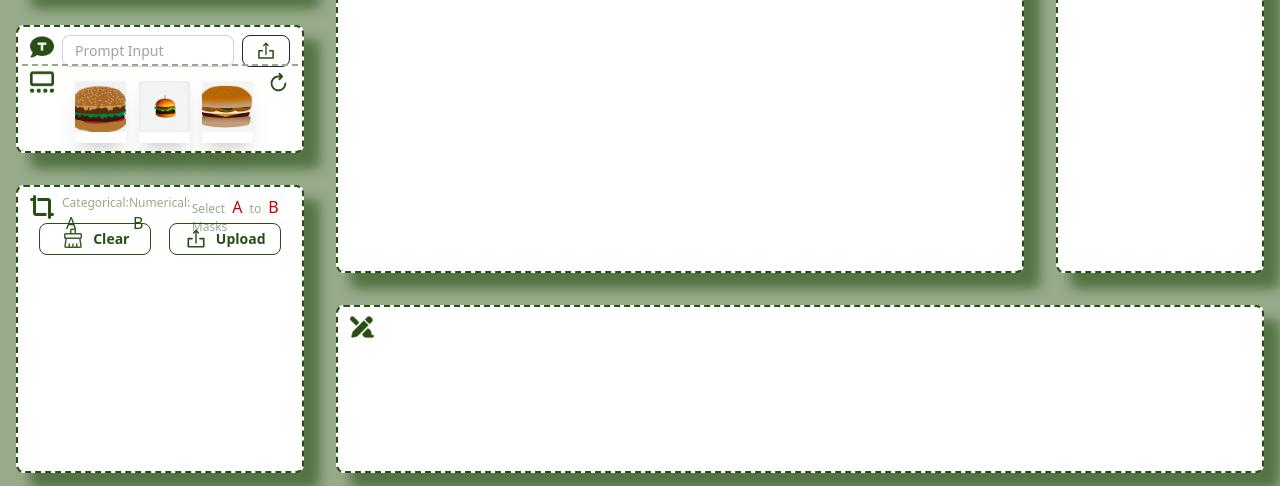
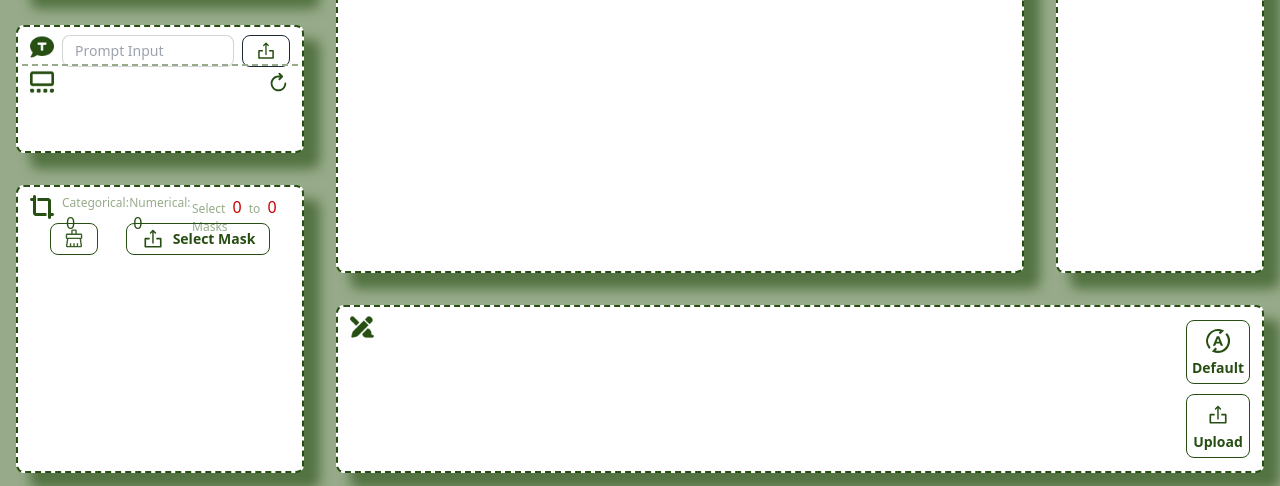
Before and after one commit to linlin200217/JlyphV2_Frontend, a Vue app: page / in a window 1280 px wide. Shown: the part 311-797 px from the top of the page. Built offline with nearby package versions, Linux system fonts and the light colour scheme.

Commit message:
[cx] update Ideation and Selection

```diff
--- a/package.json
+++ b/package.json
@@ -10,6 +10,8 @@
   },
   "dependencies": {
     "axios": "^1.6.7",
+    "d3": "^7.8.5",
+    "d3-brush": "^3.0.0",
     "papaparse": "^5.4.1",
     "pinia": "^2.1.7",
     "vue": "^3.4.19",
--- a/src/components/Ideation.vue
+++ b/src/components/Ideation.vue
@@ -22,11 +22,11 @@
                 <Icon icon_path="/src/assets/Gallery.png"></Icon>
 
                 <div class=" grow flex flex-row flex-nowrap justify-evenly items-center object-contain">
-                    <div v-for="imageId in promptImages"
-                        class="h-full w-1/4 items-center object-contain"
+                    <div v-for="imageId in promptImages" class="h-full w-1/4 items-center object-contain"
                         :class="{ 'border-2 border-dashed border-light-green': selectedImageId === imageId }"
                         @click="selectImage(imageId)">
-                        <img :src="getImageById(imageId)" class="h-full w-full box-border shadow-xl hover:shadow-light-green object-contain" />
+                        <img :src="get_image_url(imageId)"
+                            class="h-full w-full box-border shadow-xl hover:shadow-light-green object-contain" />
                     </div>
                 </div>
 
@@ -45,32 +45,31 @@
 </template>
 
 <script setup lang="ts">
-import { ref } from "vue"
+import { ref, watch } from "vue"
 import { storeToRefs } from 'pinia'
 
 import Icon from "./Icon.vue";
 import BaseFrame from "./BaseFrame.vue";
 
-import { pregenerate_post } from '/src/api/index.ts'
-import { userSelection } from '/src/store/modules/userSelection.ts'
+import { pregenerate_post, get_image_url } from '@/api/index.ts'
+import { userSelection } from '@/store/modules/userSelection.ts'
 
 const { selectedImageId } = storeToRefs(userSelection());
 
 const uploading = ref(false)
 const refreshLoading = ref(false)
 const userPrompt = ref("")
-const promptImages = ref(["ideal1708700765.png", "ideal1708700922.png", "ideal1708701123.png"])
+const promptImages = ref()
 
 const uploadPrompt = () => {
     uploading.value = true
 
     let data = {
-        prompt: userPrompt.value
+        user_prompt: userPrompt.value
     }
 
     pregenerate_post(data).then(response => {
-        console.log(response);
-
+        promptImages.value = response.image_id;
         uploading.value = false
     }).catch(error => {
         console.log(error)
@@ -78,17 +77,33 @@ const uploadPrompt = () => {
     })
 }
 
-const getImageById = (id: string) => {
-    return "/public/" + id
-}
+const promptRefresh = () => {
+    if (userPrompt.value) {
+        refreshLoading.value = true
 
-const promptRefresh = () => {
-    refreshLoading.value = !refreshLoading.value
+        let data = {
+            user_prompt: userPrompt.value
+        }
+
+        pregenerate_post(data).then(response => {
+            promptImages.value = response.image_id;
+            refreshLoading.value = false
+        }).catch(error => {
+            console.log(error)
+            refreshLoading.value = false
+        })
+    } else {
+        alert("Please fill in the prompt")
+    }
 }
 
 const selectImage = (id: string) => {
     selectedImageId.value = id
 }
+
+watch(promptImages, () => {
+    selectedImageId.value = ""
+})
 </script>
 
 <style scoped></style>
--- a/src/components/Mask.vue
+++ b/src/components/Mask.vue
@@ -1,17 +1,62 @@
 <template>
     <BaseFrame>
-        <div class="h-full w-full flex flex-row flex-nowrap divide-y-2 divide-dashed divide-light-green">
+        <div class="h-full w-full flex flex-row flex-nowrap">
             <div class="h-full py-1 px-2">
                 <Icon icon_path="/src/assets/Mask.png"></Icon>
+            </div>
+
+            <div class="grow flex flex-row flex-nowrap overflow-scroll divide-y-2 divide-dashed divide-light-green">
+
+            </div>
+
+            <div class="h-full w-fit mx-2 flex flex-col flex-nowrap justify-evenly place-self-end">
+                <button class="btn btn-sm btn-ghost btn-outline text-dark-green w-16 h-16" @click="autoGenerate">
+                    <span v-if="automating" class="loading loading-dots loading-sm text-dark-green"></span>
+                    <svg v-else t="1708872337657" class="icon h-6 mt-2" viewBox="0 0 1024 1024" version="1.1"
+                        xmlns="http://www.w3.org/2000/svg" p-id="12086">
+                        <path
+                            d="M512.372 1023.943q-4.56 0-9.187-0.091a510.104 510.104 0 0 1-192.62-41.408l-58.836-25.212 150.45-165.551 67.474 61.33-60.784 66.814c86.19 22.02 176.801 16.094 260.882-17.894 215.04-86.885 319.26-332.55 232.342-547.591a419.754 419.754 0 0 0-73.686-119.847l68.546-60.077A512.121 512.121 0 0 1 512.372 1024z m-383.27-172.242A511.825 511.825 0 0 1 710.304 40.094l66.107 27.776-173.245 156.49-61.115-67.667 61.366-55.427A420.894 420.894 0 0 0 197.328 791.19z"
+                            p-id="12087" fill="#274E13"></path>
+                        <path
+                            d="M292.681 713.937l169.165-408.812h99.9l169.165 408.812H629.175l-39.892-94.384H434.275l-39.835 94.384zM512.11 403.806l-58.231 142.802h116.45z"
+                            p-id="12088" fill="#274E13"></path>
+                    </svg>
+                    <span class="mb-2">Default</span>
+                </button>
+                <button class="btn btn-sm btn-ghost btn-outline text-dark-green w-16 h-16" @click="uploadMasks">
+                    <span v-if="uploading" class="loading loading-dots loading-sm text-dark-green"></span>
+                    <svg v-else t="1708698132917" class="icon h-6 mt-2" viewBox="0 0 1024 1024" version="1.1"
+                        xmlns="http://www.w3.org/2000/svg" p-id="8193" id="mx_n_1708698132917">
+                        <path
+                            d="M511.20898437 709.75390625c-16.96289063 0-30.76171875-13.79882813-30.76171874-30.76171875V223.27929687L427.625 276.1015625c-12.04101563 12.04101563-31.46484375 12.04101563-43.50585938 0-12.04101563-12.04101563-12.04101563-31.46484375 0-43.50585938L489.41210937 127.30273437c12.04101563-12.04101563 31.46484375-12.04101563 43.50585938 1e-8l105.29296875 105.29296875c12.04101563 12.04101563 12.04101563 31.46484375 0 43.50585937-12.04101563 12.04101563-31.46484375 12.04101563-43.50585938 0L541.8828125 223.27929687V678.9921875c0.08789063 17.05078125-13.7109375 30.76171875-30.67382813 30.76171875z"
+                            p-id="8194" fill="#274E13"></path>
+                        <path
+                            d="M831.48242188 876.13085938H194.890625c-25.48828125 0-46.14257813-20.7421875-46.14257813-46.14257813V508.04492187c0-25.48828125 20.7421875-46.14257813 46.14257813-46.14257812h148.44726563c19.42382813 0 35.15625 15.73242188 35.15624999 35.15625s-15.73242188 35.15625-35.15625 35.15625H219.06054687v273.60351563H807.3125V532.21484375H680.83789063c-19.42382813 0-35.15625-15.73242188-35.15625001-35.15625s15.73242188-35.15625 35.15625-35.15625h150.55664063c25.48828125 0 46.14257813 20.7421875 46.14257813 46.14257813v321.94335937c0.08789063 25.48828125-20.65429688 46.14257813-46.0546875 46.14257813z m-1e-8-343.91601563z"
+                            p-id="8195" fill="#274E13"></path>
+                    </svg>
+                    <span class="mb-2">Upload</span>
+                </button>
             </div>
         </div>
     </BaseFrame>
 </template>
 
 <script setup lang="ts">
+import { ref } from "vue"
+
 import Icon from "./Icon.vue";
 import BaseFrame from "./BaseFrame.vue";
 
+const automating = ref(false);
+const uploading = ref(false);
+
+const autoGenerate = () => {
+    automating.value = !automating.value;
+}
+
+const uploadMasks = () => {
+    uploading.value = !uploading.value;
+}
 </script>
 
 <style scoped></style>
--- a/src/components/Selection.vue
+++ b/src/components/Selection.vue
@@ -6,18 +6,21 @@
                 <Icon icon_path="/src/assets/Selection.png"></Icon>
                 <div class="mx-auto text-wrap">
                     <p class="text-light-green text-xs">Categorical: <span
-                            class="text-dark-green text-base decoration-dark-green hover:underline mx-1">A</span></p>
+                            class="text-dark-green text-base decoration-dark-green hover:underline mx-1">{{ Categorical_num
+                            }}</span></p>
                 </div>
                 <div class="mx-auto text-wrap">
                     <p class="text-light-green text-xs">Numerical: <span
-                            class="text-dark-green text-base decoration-dark-green hover:underline mx-1">B</span></p>
+                            class="text-dark-green text-base decoration-dark-green hover:underline mx-1">{{ Numerical_num
+                            }}</span></p>
                 </div>
                 <div class="mx-auto text-wrap">
                     <p class="text-light-green text-xs">Select <span
-                            class="text-[#CC0000] font-medium text-base decoration-[#CC0000] hover:underline mx-1">A</span>
+                            class="text-[#CC0000] font-medium text-base decoration-[#CC0000] hover:underline mx-1">{{
+                                Math.max(Categorical_num, Numerical_num) }}</span>
                         to
-                        <span
-                            class="text-[#CC0000] font-medium text-base decoration-[#CC0000] hover:underline mx-1">B</span>
+                        <span class="text-[#CC0000] font-medium text-base decoration-[#CC0000] hover:underline mx-1">{{
+                            Categorical_num + Numerical_num }}</span>
                         Masks
                     </p>
                 </div>
@@ -26,23 +29,22 @@
 
             <div id="image-container" v-show="selectedImageId"
                 class="w-full h-4/5 mx-auto my-1 flex justify-center items-center relative">
-                <img id="selectable-image" :src="selectedImageId" alt="Selected Figure"
-                    class="h-full object-contain block" ref="selectableImage" @load="imageLoaded"/>
-                <div id="cover-div" class="absolute inset-0 bg-transparent"  ref="coverDiv"
-                    :style="{ width: imageWidth+'px', height: imageHeight+'px' }"></div>
+                <img id="selectable-image" :src="get_image_url(selectedImageId)" alt="Selected Figure"
+                    class="h-full object-contain block" ref="selectableImage" @load="imageLoaded" />
+                <svg id="cover-div" class="absolute inset-0 bg-transparent" ref="coverSvg"
+                    :style="{ width: imageWidth + 'px', height: imageHeight + 'px' }"></svg>
             </div>
 
             <div class="w-full h-1/10 flex flex-row flex-nowrap justify-evenly my-1">
-                <button class="btn btn-sm btn-ghost btn-outline text-dark-green w-28" @click="clearMasks">
-                    <svg t="1708709469412" class="icon h-6" viewBox="0 0 1024 1024" version="1.1"
-                        xmlns="http://www.w3.org/2000/svg" p-id="6856">
+                <button class="btn btn-sm btn-ghost btn-outline text-dark-green w-12" @click="clearBrush">
+                    <svg t="1708973332700" class="icon h-6" viewBox="0 0 1024 1024" version="1.1"
+                        xmlns="http://www.w3.org/2000/svg" p-id="4214">
                         <path
-                            d="M448 256h128V128H448v128z m192-128v128h192a64 64 0 0 1 64 64v128a64 64 0 0 1-54.976 63.36l44.544 311.616a64 64 0 0 1-63.36 73.024H201.792a64 64 0 0 1-63.36-73.024L183.04 511.36A64 64 0 0 1 128 448V320a64 64 0 0 1 64-64h192V128a64 64 0 0 1 64-64h128a64 64 0 0 1 64 64z m136.512 320H832V320H192v128h584.512z m0 64H247.488l-45.696 320H320v-128h64v128h96v-128h64v128H640v-128h64v128h118.208l-45.696-320z"
-                            fill="#274E13" fill-opacity=".9" p-id="6857"></path>
+                            d="M448 256h128V128H448v128z m192-128v128h192a64 64 0 0 1 64 64v128a64 64 0 0 1-54.976 63.36l44.544 311.616a64 64 0 0 1-63.36 73.024H201.792a64 64 0 0 1-63.36-73.024L183.04 511.36A64 64 0 0 1 128 448V320a64 64 0 0 1 64-64h192V128a64 64 0 0 1 64-64h128a64 64 0 0 1 64 64z m136.512 320H832V320H576 448 192v128h584.512z m0 64H247.488l-45.696 320H320v-128h64v128h96v-128h64v128H640v-128h64v128h118.208l-45.696-320z"
+                            fill="#274E13" fill-opacity=".9" p-id="4215"></path>
                     </svg>
-                    Clear
                 </button>
-                <button class="btn btn-sm btn-ghost btn-outline text-dark-green w-28" @click="uploadMasks">
+                <button class="btn btn-sm btn-ghost btn-outline text-dark-green w-36" @click="uploadMasks">
                     <span v-if="uploading" class="loading loading-dots loading-sm text-dark-green"></span>
                     <svg v-else t="1708698132917" class="icon h-6" viewBox="0 0 1024 1024" version="1.1"
                         xmlns="http://www.w3.org/2000/svg" p-id="8193" id="mx_n_1708698132917">
@@ -53,7 +55,7 @@
                             d="M831.48242188 876.13085938H194.890625c-25.48828125 0-46.14257813-20.7421875-46.14257813-46.14257813V508.04492187c0-25.48828125 20.7421875-46.14257813 46.14257813-46.14257812h148.44726563c19.42382813 0 35.15625 15.73242188 35.15624999 35.15625s-15.73242188 35.15625-35.15625 35.15625H219.06054687v273.60351563H807.3125V532.21484375H680.83789063c-19.42382813 0-35.15625-15.73242188-35.15625001-35.15625s15.73242188-35.15625 35.15625-35.15625h150.55664063c25.48828125 0 46.14257813 20.7421875 46.14257813 46.14257813v321.94335937c0.08789063 25.48828125-20.65429688 46.14257813-46.0546875 46.14257813z m-1e-8-343.91601563z"
                             p-id="8195" fill="#274E13"></path>
                     </svg>
-                    Upload
+                    Select Mask
                 </button>
             </div>
         </div>
@@ -61,36 +63,31 @@
 </template>
 
 <script setup lang="ts">
-import { ref, onMounted, onUnmounted, reactive } from "vue"
+import { reactive, ref, onMounted, onBeforeUnmount } from "vue"
 import { storeToRefs } from 'pinia'
+import * as d3 from 'd3'
+import 'd3-brush'
 
 import Icon from "./Icon.vue";
 import BaseFrame from "./BaseFrame.vue";
 
-import { userSelection } from '/src/store/modules/userSelection.ts'
-const { selectedImageId } = storeToRefs(userSelection());
+import { maskselect_post, get_image_url } from '@/api/index.ts'
+import { userSelection } from '@/store/modules/userSelection.ts'
+const { selectedImageId, Categorical_num, Numerical_num } = storeToRefs(userSelection());
 
-const uploading = ref(false)
+const uploading = ref(false);
 
 const imageWidth = ref(0);
 const imageHeight = ref(0);
-const isSelecting = ref(false)
 
-const selectableImage =ref<HTMLElement | null | undefined>(null)
-const coverDiv =ref<HTMLElement | null | undefined>(null)
+const selectableImage = ref<HTMLElement | null | undefined>(null)
+const coverSvg = ref<SVGSVGElement | null | undefined>(null)
 
-const selectionBoxPosition = reactive({
-    top: 0,
-    left: 0,
-    width: 10,
-    height: 10
-});
-
-const selectionBoxStyle = reactive({
-    top: '0px',
-    left: '0px',
-    width: '0px',
-    height: '0px'
+const selectionSize = reactive({
+    x: 0,
+    y: 0,
+    width: 0,
+    height: 0,
 })
 
 const imageLoaded = () => {
@@ -98,82 +95,89 @@ const imageLoaded = () => {
         let imgRect = selectableImage.value.getBoundingClientRect();
         imageWidth.value = imgRect.width;
         imageHeight.value = imgRect.height;
+
+        initBrush();
     }
 }
 
-const startSelecting = (event) => {
-    if (event.target.closest('#cover-div')) {
-        console.log("start selecting");
-        isSelecting.value = true;
-        if (coverDiv.value) {
-            const selectionBox = document.createElement('div');
-            selectionBox.className = 'selection-box';
-            selectionBox.id = 'box-1'
-            selectionBox.textContent = 'Child';
+let brush;
 
-            selectionBox.style.top = selectionBoxStyle.top
-            selectionBox.style.left = selectionBoxStyle.left
-            selectionBox.style.width = selectionBoxStyle.width
-            selectionBox.style.height = selectionBoxStyle.height
+const initBrush = () => {
+    if (coverSvg.value) {
+        let svg = d3.select(coverSvg.value)
 
-            updateSelectionBoxStyle();
-            coverDiv.value.appendChild(selectionBox);
-        }
+        brush = d3.brush()
+            .extent([[0, 0], [imageWidth.value, imageHeight.value]])
+            .on('start brush end', function (event) {
+                if (event.selection) {
+                    let [[x1, y1], [x2, y2]] = event.selection;
+
+                    let imageSideLength = Math.min(imageWidth.value, imageHeight.value)
+                    let scale = 512/imageSideLength;
+
+                    if (imageWidth.value != imageHeight.value) {
+                        let difference = imageHeight.value - imageWidth.value
+                        if (x1 > difference) {
+                            selectionSize.x = Math.abs(x1 - difference) * scale;
+                        } else {
+                            selectionSize.x = 0
+                        }
+                    } else {
+                        selectionSize.x = Math.abs(x1) * scale;
+                    }
+
+                    selectionSize.y = Math.abs(y1) * scale;
+                    selectionSize.width = Math.abs(x2 - x1) * scale;
+                    selectionSize.height = Math.abs(y2 - y1) * scale;
+                }
+
+            })
+        svg.call(brush)
     }
 }
 
-const updateSelection = (event) => {
-    if (isSelecting.value) {
-        selectionBoxPosition.width = Math.abs(event.clientX - selectionBoxPosition.left);
-        selectionBoxPosition.height = Math.abs(event.clientY - selectionBoxPosition.top);
-        selectionBoxPosition.left = Math.min(selectionBoxPosition.left, event.clientX);
-        selectionBoxPosition.top = Math.min(selectionBoxPosition.top, event.clientY);
-        updateSelectionBoxStyle();
+const clearBrush = () => {
+    if (coverSvg.value) {
+        let svg = d3.select(coverSvg.value);
+        svg.call(brush.move, null);
     }
 }
 
-const stopSelection = (event) => {
-    isSelecting.value = false;
-    console.log("stop selection");
-    resetSelectionBox();
+const uploadMasks = () => {
+    if (selectedImageId.value) {
+        uploading.value = true;
 
-}
+        let data = {
+            widget: {
+                'x': selectionSize.x,
+                'y': selectionSize.y,
+                'width': selectionSize.width,
+                'height': selectionSize.height,
+            },
+            image_id: selectedImageId.value
+        }
 
-const updateSelectionBoxStyle = () => {
-    selectionBoxStyle.top = `${selectionBoxPosition.top}px`;
-    selectionBoxStyle.left = `${selectionBoxPosition.left}px`;
-    selectionBoxStyle.width = `${selectionBoxPosition.width}px`;
-    selectionBoxStyle.height = `${selectionBoxPosition.height}px`;
-}
+        console.log(data);
 
-const resetSelectionBox = () => {
-    selectionBoxPosition.top = 0;
-    selectionBoxPosition.left = 0;
-    selectionBoxPosition.width = 0;
-    selectionBoxPosition.height = 0;
-    updateSelectionBoxStyle();
-}
+        // maskselect_post(data).then(response => {
 
-const uploadMasks = () => {
-    uploading.value = !uploading.value
-}
-
-const clearMasks = () => {
-
+        //     uploading.value = false
+        // }).catch(error => {
+        //     console.log(error)
+        //     uploading.value = false
+        // })
+    } else {
+        alert("Mask or image empty")
+    }
 }
 
 onMounted(() => {
-    coverDiv.value?.addEventListener('mousedown', startSelecting);
-    window.addEventListener('mousemove', updateSelection);
-    window.addEventListener('mouseup', stopSelection);
-})
+    window.addEventListener('resize', imageLoaded);
+});
 
-onUnmounted(() => {
-    coverDiv.value?.removeEventListener('mousedown', startSelecting);
-    window.removeEventListener('mousemove', updateSelection);
-    window.removeEventListener('mouseup', stopSelection);
-})
-
+onBeforeUnmount(() => {
+    window.removeEventListener('resize', imageLoaded);
+});
 </script>
 
 <style scoped>
@@ -181,11 +185,4 @@ onUnmounted(() => {
     top: 50%;
     left: 50%;
     transform: translate(-50%, -50%);
-}
-
-:deep(.selection-box) {
-    position: relative;
-    border: 2px dashed #274E13;
-    pointer-events: none;
-}
-</style>
+}</style>
--- a/tsconfig.json
+++ b/tsconfig.json
@@ -7,7 +7,7 @@
     "skipLibCheck": true,
 
     /* Bundler mode */
-    "moduleResolution": "bundler",
+    "moduleResolution": "node",
     "allowImportingTsExtensions": true,
     "resolveJsonModule": true,
     "isolatedModules": true,
@@ -15,6 +15,10 @@
     "jsx": "preserve",
     "noImplicitAny": false,
     "allowJs": true,
+    "baseUrl": ".",
+    "paths": {
+      "@/*": ["src/*"]
+    },
 
     /* Linting */
     "strict": true,
--- a/vite.config.ts
+++ b/vite.config.ts
@@ -4,4 +4,9 @@ import vue from '@vitejs/plugin-vue'
 // https://vitejs.dev/config/
 export default defineConfig({
   plugins: [vue()],
+  resolve: {
+    alias: {
+      '@': '/src'
+    }
+  }
 })
```
Also changed, not shown: src/api/index.ts (+19 -178 lines), src/components/DataInput.vue (+28 -16 lines), src/store/modules/userSelection.ts (+27 -1 lines), 1 other file (tests, documents, lock files or other folders).
